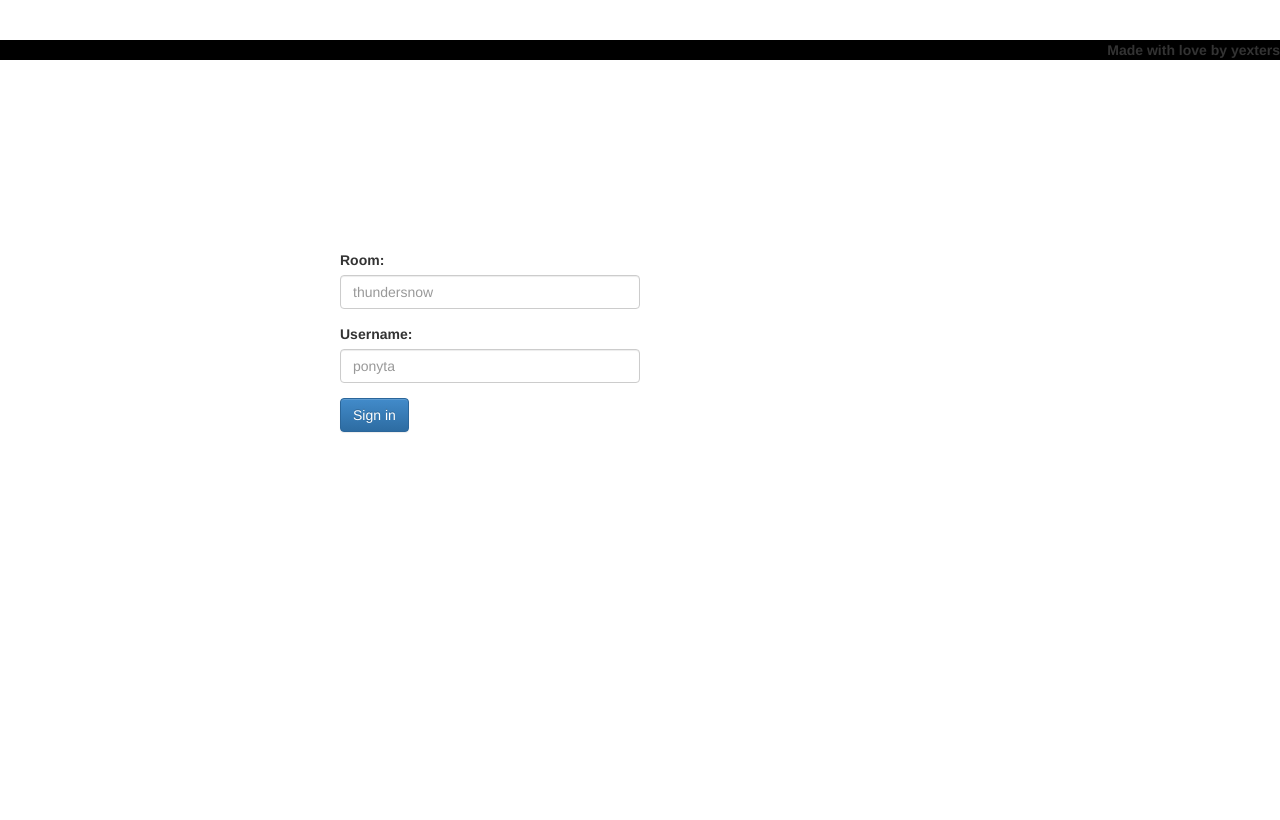
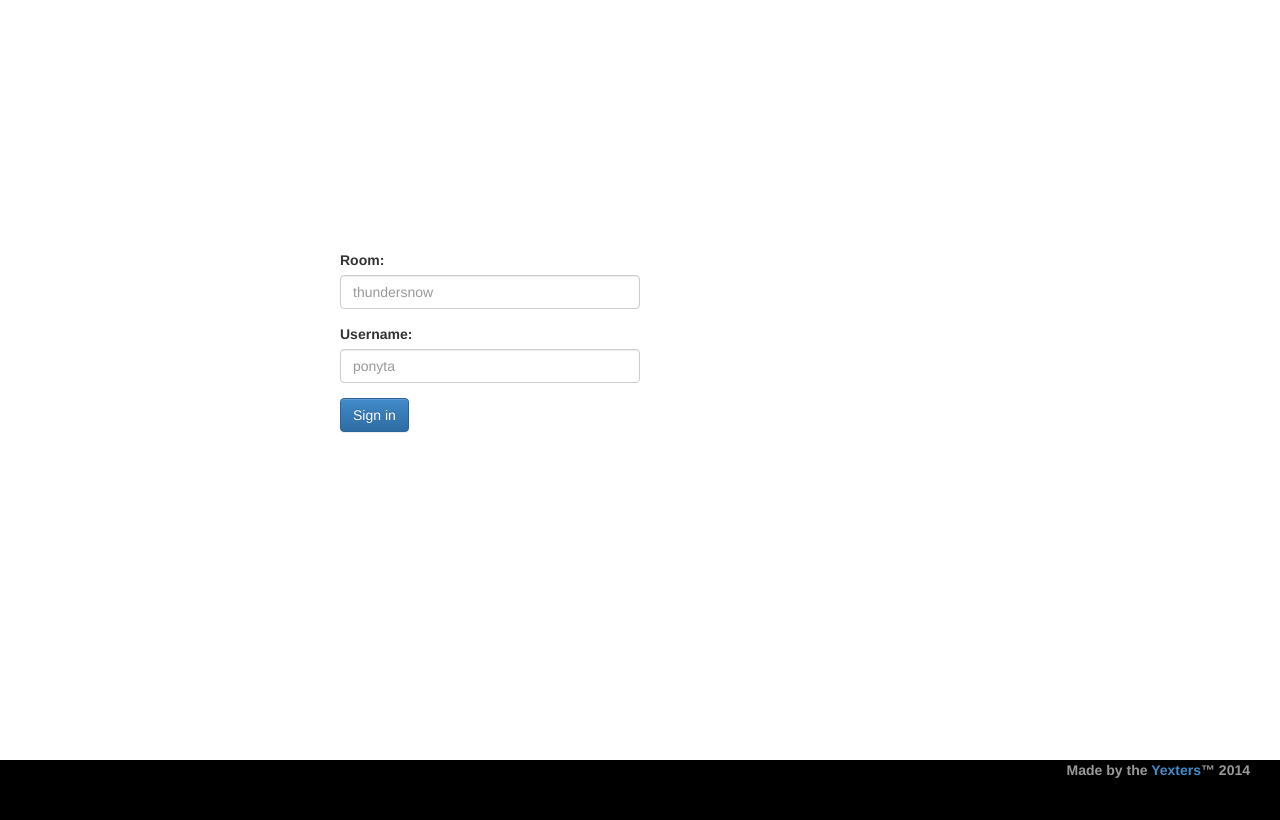
Before and after one commit to rdlin/hackprinceton2014, a Flask app: page / in a window 1280 px wide. Before the commit the page ends 433 px from the top, so only its background shows below. Run offline with Flask 2, Linux system fonts and the light colour scheme; style sheets or scripts are compiled from the project's sources; some libraries are stand-ins or nearby versions.

Commit message:
Adding a footer

```diff
--- a/static/css/main.css
+++ b/static/css/main.css
@@ -1,3 +1,8 @@
+html,
+body {
+  height: 100%;
+}
+
 #content {
   padding: 20px; }
   #content #hp-background {
@@ -15,11 +20,30 @@
     margin-bottom: -140px;
     text-align: center; }
   #content .form-group {
-    width: 300px; }
+    width: 300px;
+}
+
+#wrap {
+  min-height: 100%;
+  height: auto;
+  margin: 0 auto -60px;
+  padding: 0 0 60px;
+}
 
 #footer {
+  height: 60px;
+  background: black;
   width: 100%;
-  background: black;
   text-align: right;
   font-color: white;
-  font-weight: bold; }
+  font-weight: bold;
+}
+
+.container-footer {
+  width: auto;
+  padding: 0 30px;
+}
+
+.container-footer .credit {
+  margin: 20px 0;
+}
--- a/templates/base.html
+++ b/templates/base.html
@@ -8,8 +8,20 @@
     <title>{% block title %}K-JAM{% endblock %}</title>
   </head>
   <body>
-    <div id="content">{% block content %}Default content{% endblock %}</div>
-    <div id="footer">{% block footer %}Made with love by yexters{% endblock %}</div>
+    <!-- wrap all body content in the wrap so that it pushes the footer down-->
+    <div id="wrap">
+      <div id="content">{% block content %}Default content{% endblock %}</div>
+    </div>
+
+    <div id="footer">
+      {% block footer %}
+      <div class="container-footer">
+        <p class="text-muted credit">
+          Made by the <a href="/aboutus">Yexters</a>&trade; 2014
+        </p>
+      </div>
+      {% endblock %}
+    </div>
 
     <script src="{{ url_for('static', filename='js/jquery-2.1.0.js') }}"></script>
     <script src="{{ url_for('static', filename='js/bootstrap.min.js') }}"></script>
```
